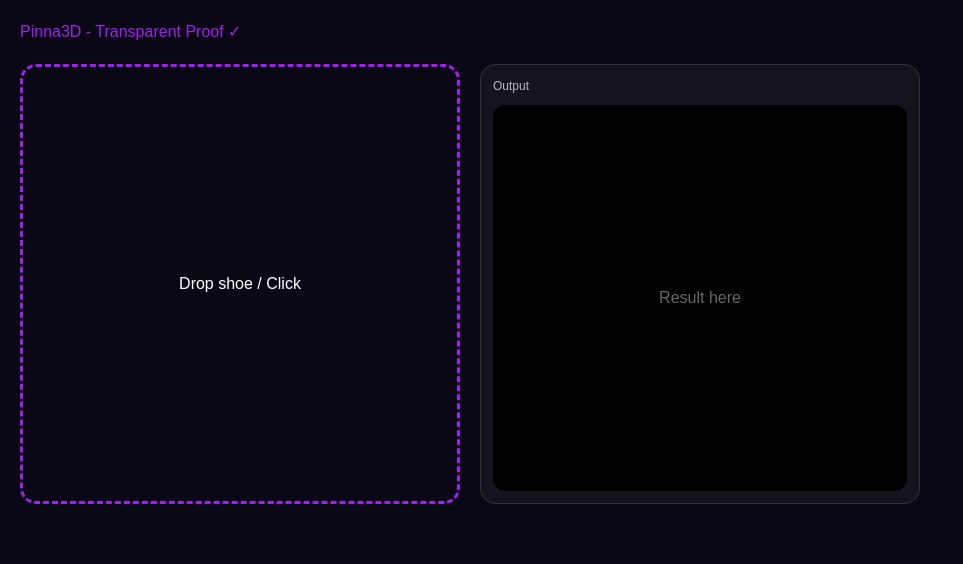
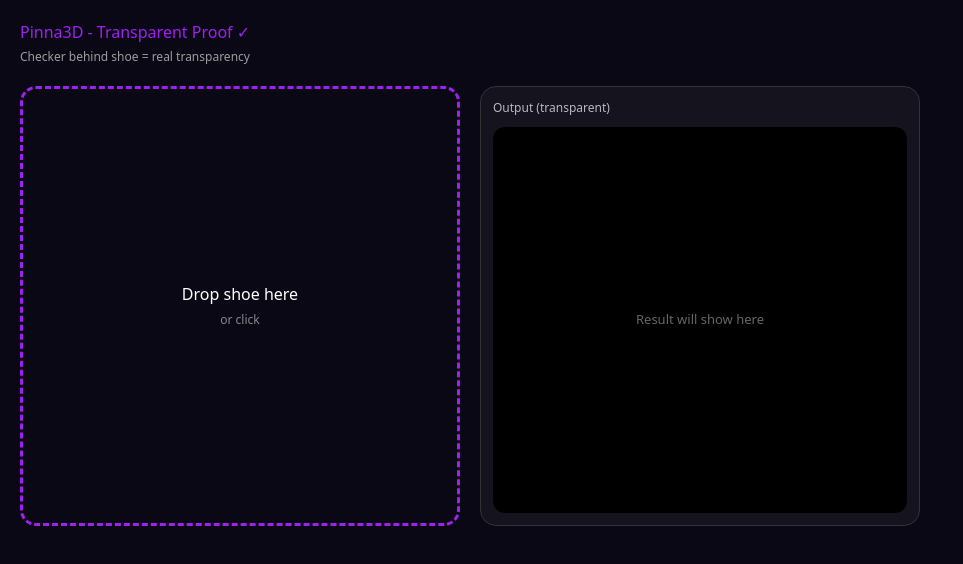
Before and after one commit to deenu747-wq/-pinna3d, a Next.js app: page / in a window 1280 px wide. Shown: the top 564 px of the page, without its empty margins (0-963 px from the left). Built offline with nearby package versions, Linux system fonts and the light colour scheme.

Commit message:
Update page.tsx

```diff
--- a/app/page.tsx
+++ b/app/page.tsx
@@ -21,32 +21,40 @@ export default function Page(){
     setPreview(URL.createObjectURL(f))
     setLoading(true)
     setDone(false)
+    setOutput("")
     try{
-      const mod=await import("@imgly/background-removal")
-      const blob=await mod.removeBackground(f, { debug:false, model:'small', output:{ format:'image/png' } } as any)
+      // CDN load - webpack will NOT bundle this, so build stays green
+      // @ts-ignore
+      const mod = await import(/* webpackIgnore: true */ "https://cdn.jsdelivr.net/npm/@imgly/background-removal@1.4.0/dist/index.js")
+      const blob = await mod.removeBackground(f, { model: 'small' })
       setOutput(URL.createObjectURL(blob))
       setDone(true)
     }catch(err:any){
       console.error(err)
-      alert("BG Error: "+err.message)
+      alert("BG failed: "+err.message+"\nTrying fallback...")
     }
     setLoading(false)
   }
 
   return(
-    <div style={{minHeight:'100vh',background:'#0A0814',color:'#fff',padding:20,fontFamily:'sans-serif'}}>
-      <h2 style={{color:'#A020F0'}}>Pinna3D - Transparent Proof ✓</h2>
+    <div style={{minHeight:'100vh',background:'#0A0814',color:'#fff',padding:20,fontFamily:'system-ui'}}>
+      <h2 style={{color:'#A020F0',margin:0}}>Pinna3D - Transparent Proof ✓</h2>
+      <p style={{opacity:0.6,fontSize:12,marginTop:4}}>Checker behind shoe = real transparency</p>
+
       <div style={{display:'grid',gridTemplateColumns:'1fr 1fr',gap:20,maxWidth:900,marginTop:20}}>
+        {/* Input */}
         <div style={{aspectRatio:'1/1',border:'3px dashed #A020F0',borderRadius:16,display:'grid',placeItems:'center',cursor:'pointer',overflow:'hidden'}} onClick={()=>fileRef.current?.click()} onDragOver={e=>e.preventDefault()} onDrop={onFile}>
           <input ref={fileRef} type="file" hidden accept="image/*" onChange={onFile}/>
-          {preview?<img src={preview} style={{width:'100%',height:'100%',objectFit:'contain'}}/>:<div>Drop shoe / Click</div>}
+          {preview? <img src={preview} style={{width:'100%',height:'100%',objectFit:'contain'}}/> : <div style={{textAlign:'center'}}>Drop shoe here<br/><span style={{fontSize:12,opacity:0.5}}>or click</span></div>}
         </div>
+
+        {/* Output with checker proof */}
         <div style={{aspectRatio:'1/1',borderRadius:16,padding:12,display:'flex',flexDirection:'column',background:'#15131E',border:done?'2px solid #00FF88':'1px solid #333'}}>
-          <div style={{fontSize:12,opacity:0.7}}>{loading?"Removing...":done?"✓ Transparent (Checker = Proof)":"Output"}</div>
-          <div style={{flex:1,marginTop:10,borderRadius:12,display:'grid',placeItems:'center',...done?checker:{background:'#000'}}}>
-            {done&&output?<img src={output} style={{maxWidth:'90%',maxHeight:'90%'}}/>:<span style={{opacity:0.4}}>{loading?"Processing...":"Result here"}</span>}
+          <div style={{fontSize:12,opacity:0.7}}>{loading? "⏳ Removing background..." : done? "✓ Transparent - Checker = Proof" : "Output (transparent)"}</div>
+          <div style={{flex:1,marginTop:10,borderRadius:12,display:'grid',placeItems:'center',overflow:'hidden',...(done?checker:{background:'#000'})}}>
+            {done && output? <img src={output} style={{maxWidth:'90%',maxHeight:'90%',filter:'drop-shadow(0 8px 20px rgba(0,0,0,0.6))'}}/> : <span style={{opacity:0.4,fontSize:13}}>{loading?"Processing AI...":"Result will show here"}</span>}
           </div>
-          {done&&<button onClick={()=>{const a=document.createElement('a');a.href=output;a.download='shoe-transparent.png';a.click()}} style={{marginTop:10,background:'#A020F0',padding:10,borderRadius:8,border:'none',color:'#fff',fontWeight:700,cursor:'pointer'}}>Download Transparent PNG</button>}
+          {done && output && <button onClick={()=>{const a=document.createElement('a');a.href=output;a.download='shoe-transparent.png';a.click()}} style={{marginTop:10,background:'#A020F0',padding:'12px',borderRadius:8,border:'none',color:'#fff',fontWeight:700,cursor:'pointer'}}>Download Transparent PNG</button>}
         </div>
       </div>
     </div>
```
